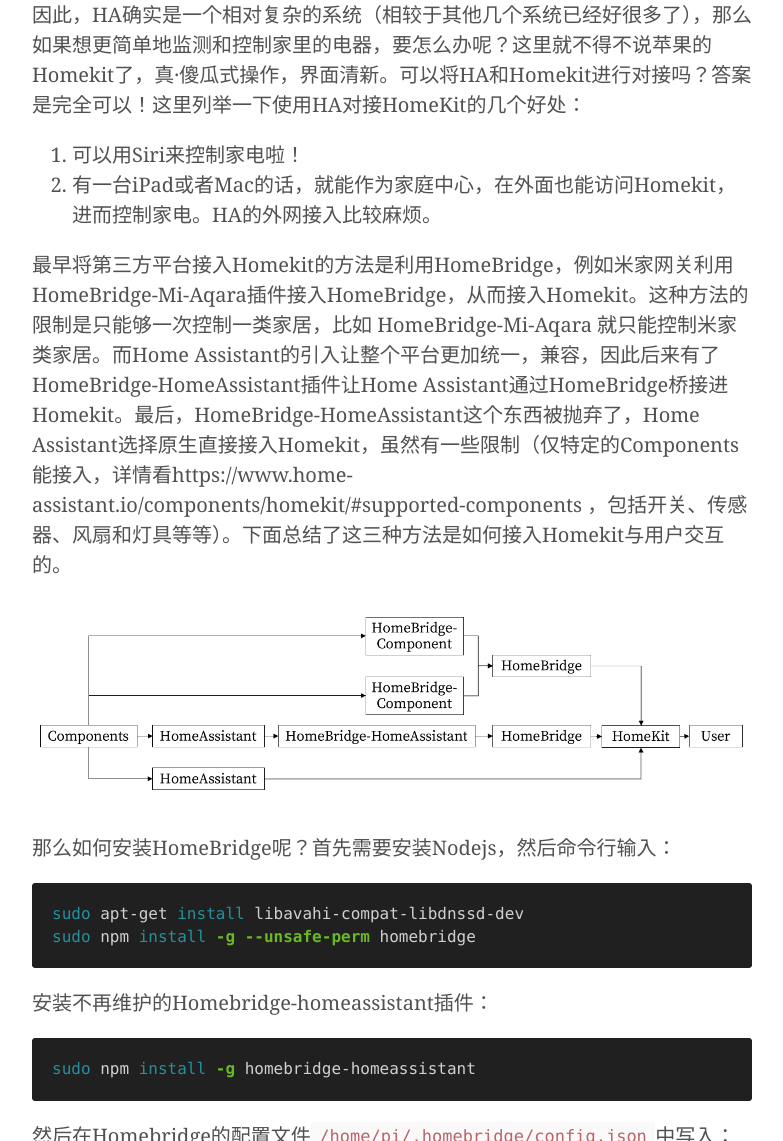
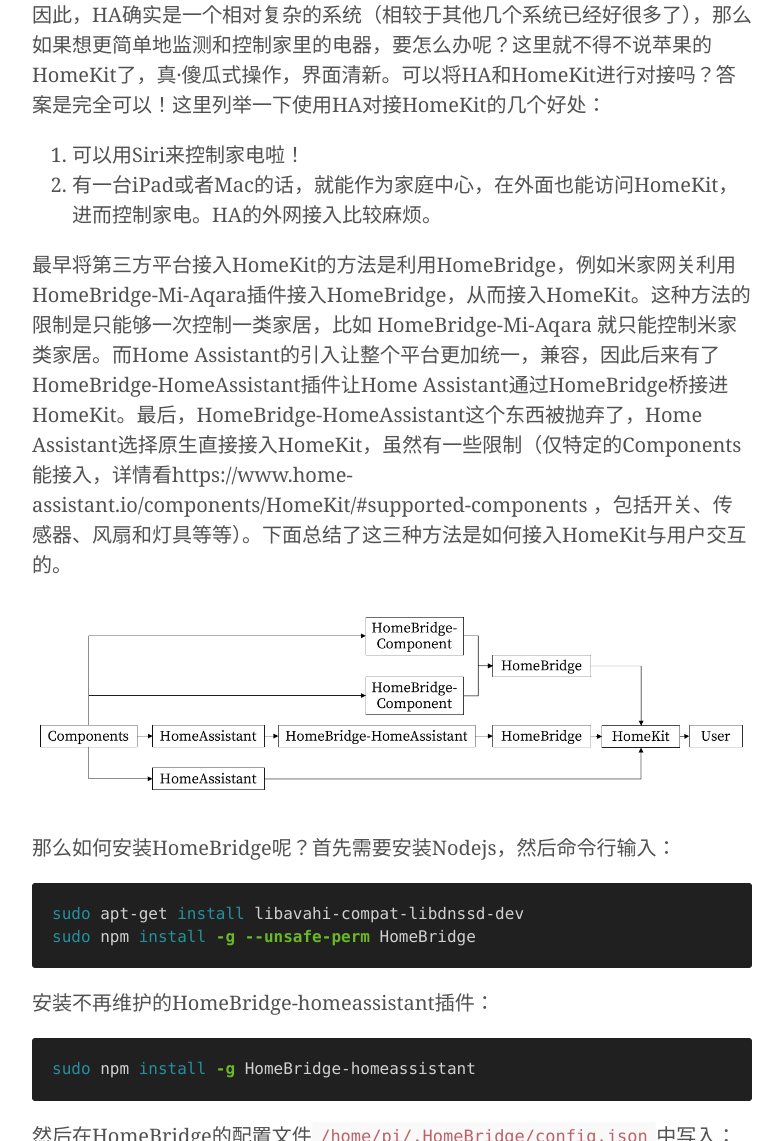
Before and after one commit to wittyfilter/wittyfilter.github.io, a Jekyll site: the page built from _posts/2018-12-10-Smart-Home.md, in a window 1280 px wide and 1400 px high, scrolled down 8357 px. Shown: the part 259-1400 px from the top of the window, without its empty margins (248-1031 px from the left). Built offline with Jekyll 4.4.1, drawn with Linux system fonts in a browser that asks for light colours; some web fonts are replaced; comment, search, counter and statistics services are not loaded; some of the changed text lies outside the part shown.

````diff
--- a/_posts/2018-12-10-Smart-Home.md
+++ b/_posts/2018-12-10-Smart-Home.md
@@ -5,16 +5,16 @@ categories:
 - Technique
 tags:
 - Raspberry Pi
-- Home-assistant
-- Homebridge
-- Homekit
+- Home Assistant
+- HomeBridge
+- HomeKit
 ---
 
 ## 前言
 
 ![]({{ site.baseurl }}/public/images/HA1.png)
 
-上面的画面是否有一种浓浓的科技感？没有错，这就是苹果在iOS10中带来的智能家居应用Homekit。图中的每一个元素都是家中电器设备或传感单元的控制接口。为什么笔者要弄智能家居呢？来源于一个非常小的需求：家里的门锁总感觉不可靠，即使有了淘宝神器也不能完全安心，每天还是会纠结门是否关好。聊天的时候淡淡说有那种门窗传感器可以了解一下，于是乎上什么值得买搜了一下，找到了一个讲小米智能家居全家桶排雷的文章，里面介绍到了Home Assistant开源智能家居平台，可以和苹果的Homekit进行对接，这样就可以在手机上监控家中的情况。这篇文章让我想起了国庆去托马斯家住的时候，早上七点钟灯会自动开起来，当时托马斯很自豪地说这是他设置的智能家居程式，让我羡慕不已，感觉有种赛博朋克的味道！正好，在实验室里面找到了闲置许久的树莓派，拿来做家庭控制中心正好不过了！
+上面的画面是否有一种浓浓的科技感？没有错，这就是苹果在iOS10中带来的智能家居应用HomeKit。图中的每一个元素都是家中电器设备或传感单元的控制接口。为什么笔者要弄智能家居呢？来源于一个非常小的需求：家里的门锁总感觉不可靠，即使有了淘宝神器也不能完全安心，每天还是会纠结门是否关好。聊天的时候淡淡说有那种门窗传感器可以了解一下，于是乎上什么值得买搜了一下，找到了一个讲小米智能家居全家桶排雷的文章，里面介绍到了Home Assistant开源智能家居平台，可以和苹果的HomeKit进行对接，这样就可以在手机上监控家中的情况。这篇文章让我想起了国庆去托马斯家住的时候，早上七点钟灯会自动开起来，当时托马斯很自豪地说这是他设置的智能家居程式，让我羡慕不已，感觉有种赛博朋克的味道！正好，在实验室里面找到了闲置许久的树莓派，拿来做家庭控制中心正好不过了！
 
 <!-- more -->
 
@@ -29,11 +29,11 @@ tags:
 
 根据上述的架构，显然当前智能家居还停留在自定义的控制规则上，和人工智能的“智能”二字相去甚远，但说到底其本意是为了方便生活中的一些小细节，因此也算是一个很有意义的“大人的玩具”了！再者，当前大的互联网公司在布局自己的智能家居产品时，或多或少会收集一些用户数据，这些数据日后经过训练，都有可能作为一种智能服务提供给消费者，真正做到Smart Home这一级别的智能家居。
 
-那么，这么多智能家居平台，要选择哪一家呢？虽然每个公司都有自己的战略布局，但当前对于开发者的友好程度并不一致。例如，有小米博联这样的“半开放”平台（虽然加塞了自己的东西但是可以很好地接入第三方平台）和阿里京东这样的“封闭”平台（截止目前，天猫精灵AI联盟里面买的东西还是只能用天猫精灵控制，也就是从自家的app里面添加以外别无他法）。其实我们最经常能接触到的智能家居控制中心便是苹果的Homekit，界面非常符合苹果一贯的简洁风格，但是Homekit的配件都很贵，预算有限的人（包括我）常常会望而却步，才不得不考虑买其他家的智能家居产品。如果不介意都买一家公司的“全家桶”，那么这家公司自己的智能家庭APP已经可以满足你的需求。如果考虑到价格和性能，每种产品都选择了不同家的公司，那手机里装的APP就要塞不下了。
+那么，这么多智能家居平台，要选择哪一家呢？虽然每个公司都有自己的战略布局，但当前对于开发者的友好程度并不一致。例如，有小米博联这样的“半开放”平台（虽然加塞了自己的东西但是可以很好地接入第三方平台）和阿里京东这样的“封闭”平台（截止目前，天猫精灵AI联盟里面买的东西还是只能用天猫精灵控制，也就是从自家的app里面添加以外别无他法）。其实我们最经常能接触到的智能家居控制中心便是苹果的HomeKit，界面非常符合苹果一贯的简洁风格，但是HomeKit的配件都很贵，预算有限的人（包括我）常常会望而却步，才不得不考虑买其他家的智能家居产品。如果不介意都买一家公司的“全家桶”，那么这家公司自己的智能家庭APP已经可以满足你的需求。如果考虑到价格和性能，每种产品都选择了不同家的公司，那手机里装的APP就要塞不下了。
 
 ![]({{ site.baseurl }}/public/images/HA2.png)
 
-因此，为了将很多家智能家居设备整合在一起，需要用到第三方的开放平台。首先要说开源的Homebridge，它由前Homekit程序员创建，用Node.js编写，让无法接入Homekit的第三方产品通过插件兼容桥接入。然后就是本文的重点Home Assistant（HA，下同），它属于新兴力量，基于Python且UI友好，崇尚“Simplicity”，社区活跃而文档丰富，每周都有新版本的小插件发布。此外还有其他一些好平台，比如Domoticz，openHAB等，笔者尚未接触过。根据网路上的描述，OpenHAB基于Java开发，社区非常成熟，但插件审核严格，更新较慢；而Domoticz用C++实现，体积小可扩展性高，但其中文社区不够活跃，文档也相对较少。
+因此，为了将很多家智能家居设备整合在一起，需要用到第三方的开放平台。首先要说开源的HomeBridge，它由前HomeKit程序员创建，用Node.js编写，让无法接入HomeKit的第三方产品通过插件兼容桥接入。然后就是本文的重点Home Assistant（HA，下同），它属于新兴力量，基于Python且UI友好，崇尚“Simplicity”，社区活跃而文档丰富，每周都有新版本的小插件发布。此外还有其他一些好平台，比如Domoticz，openHAB等，笔者尚未接触过。根据网路上的描述，OpenHAB基于Java开发，社区非常成熟，但插件审核严格，更新较慢；而Domoticz用C++实现，体积小可扩展性高，但其中文社区不够活跃，文档也相对较少。
 
 ![]({{ site.baseurl }}/public/images/HA5.png)
 
@@ -128,9 +128,9 @@ automation: !include automations.yaml
 script: !include scripts.yaml
 ```
 
-如果是在树莓派上，还可以考虑官方的[Hass.io](https://www.home-assistant.io/hassio/)，一个基于Docker的HA系统，将镜像烧录到SD卡上就可以即插即用！笔者不考虑Hass.io的原因是希望在树莓派上还可以运行一些别的程序，比如Homebridge或者媒体中心之类的，因此就选择了手动安装啦～
+如果是在树莓派上，还可以考虑官方的[Hass.io](https://www.home-assistant.io/hassio/)，一个基于Docker的HA系统，将镜像烧录到SD卡上就可以即插即用！笔者不考虑Hass.io的原因是希望在树莓派上还可以运行一些别的程序，比如HomeBridge或者媒体中心之类的，因此就选择了手动安装啦～
 
-## 2. 原理与接入Homekit
+## 2. 原理与接入HomeKit
 
 HA的基本原理用其官网的一张图就可以概括：
 
@@ -149,12 +149,12 @@ HA的基本原理用其官网的一张图就可以概括：
 
 ![](https://developers.home-assistant.io/img/en/architecture/ha_full_architecture.png)
 
-因此，HA确实是一个相对复杂的系统（相较于其他几个系统已经好很多了），那么如果想更简单地监测和控制家里的电器，要怎么办呢？这里就不得不说苹果的Homekit了，真·傻瓜式操作，界面清新。可以将HA和Homekit进行对接吗？答案是完全可以！这里列举一下使用HA对接HomeKit的几个好处：
+因此，HA确实是一个相对复杂的系统（相较于其他几个系统已经好很多了），那么如果想更简单地监测和控制家里的电器，要怎么办呢？这里就不得不说苹果的HomeKit了，真·傻瓜式操作，界面清新。可以将HA和HomeKit进行对接吗？答案是完全可以！这里列举一下使用HA对接HomeKit的几个好处：
 
 1. 可以用Siri来控制家电啦！
-2. 有一台iPad或者Mac的话，就能作为家庭中心，在外面也能访问Homekit，进而控制家电。HA的外网接入比较麻烦。
+2. 有一台iPad或者Mac的话，就能作为家庭中心，在外面也能访问HomeKit，进而控制家电。HA的外网接入比较麻烦。
 
-最早将第三方平台接入Homekit的方法是利用HomeBridge，例如米家网关利用HomeBridge-Mi-Aqara插件接入HomeBridge，从而接入Homekit。这种方法的限制是只能够一次控制一类家居，比如 HomeBridge-Mi-Aqara 就只能控制米家类家居。而Home Assistant的引入让整个平台更加统一，兼容，因此后来有了HomeBridge-HomeAssistant插件让Home Assistant通过HomeBridge桥接进Homekit。最后，HomeBridge-HomeAssistant这个东西被抛弃了，Home Assistant选择原生直接接入Homekit，虽然有一些限制（仅特定的Components能接入，详情看https://www.home-assistant.io/components/homekit/#supported-components ，包括开关、传感器、风扇和灯具等等）。下面总结了这三种方法是如何接入Homekit与用户交互的。
+最早将第三方平台接入HomeKit的方法是利用HomeBridge，例如米家网关利用HomeBridge-Mi-Aqara插件接入HomeBridge，从而接入HomeKit。这种方法的限制是只能够一次控制一类家居，比如 HomeBridge-Mi-Aqara 就只能控制米家类家居。而Home Assistant的引入让整个平台更加统一，兼容，因此后来有了HomeBridge-HomeAssistant插件让Home Assistant通过HomeBridge桥接进HomeKit。最后，HomeBridge-HomeAssistant这个东西被抛弃了，Home Assistant选择原生直接接入HomeKit，虽然有一些限制（仅特定的Components能接入，详情看https://www.home-assistant.io/components/HomeKit/#supported-components ，包括开关、传感器、风扇和灯具等等）。下面总结了这三种方法是如何接入HomeKit与用户交互的。
 
 ![]({{ site.baseurl }}/public/images/HA7.png)
 
@@ -162,21 +162,21 @@ HA的基本原理用其官网的一张图就可以概括：
 
 ```zsh
 sudo apt-get install libavahi-compat-libdnssd-dev
-sudo npm install -g --unsafe-perm homebridge
+sudo npm install -g --unsafe-perm HomeBridge
 ```
 
-安装不再维护的Homebridge-homeassistant插件：
+安装不再维护的HomeBridge-homeassistant插件：
 
 ```zsh
-sudo npm install -g homebridge-homeassistant
+sudo npm install -g HomeBridge-homeassistant
 ```
 
-然后在Homebridge的配置文件`/home/pi/.homebridge/config.json`中写入：
+然后在HomeBridge的配置文件`/home/pi/.HomeBridge/config.json`中写入：
 
 ```json
 {
     "bridge": {
-        "name":"Homebridge",
+        "name":"HomeBridge",
         "username":"11:22:33:44:55:66",
         "port":51826,
         "pin":"123-45-678"
@@ -193,22 +193,22 @@ sudo npm install -g homebridge-homeassistant
 }
 ```
 
-其中，username是树莓派的MAC地址，port是Homekit的端口默认就好，pin是在 iPhone 上认证 HomeBridge 网关的密码，随喜好输入，而password是在HA中设置的访问密码。最后的supported_types就是你希望支持的组件啦！最后，运行
+其中，username是树莓派的MAC地址，port是HomeKit的端口默认就好，pin是在 iPhone 上认证 HomeBridge 网关的密码，随喜好输入，而password是在HA中设置的访问密码。最后的supported_types就是你希望支持的组件啦！最后，运行
 
 ```zsh
-homebridge -D
+HomeBridge -D
 ```
 
-即可将HA通过HomeBridge接入Homekit！那么，HA中原生支持的Homekit组件怎么添加呢？只需要在配置中写上：
+即可将HA通过HomeBridge接入HomeKit！那么，HA中原生支持的HomeKit组件怎么添加呢？只需要在配置中写上：
 
 ```yaml
-homekit:
+HomeKit:
 ```
 
-需要注意初次启用homekit组件后，HA 主页会出现 PIN 码，若没有出现，删除配置文件夹下 `.homekit.state` 重试。如果想要让一些HA中的组件不要在Homekit中出现，只需要在filter域中添加` exclude_domains`和` exclude_entities`部分即可，例如：
+需要注意初次启用HomeKit组件后，HA 主页会出现 PIN 码，若没有出现，删除配置文件夹下 `.HomeKit.state` 重试。如果想要让一些HA中的组件不要在HomeKit中出现，只需要在filter域中添加` exclude_domains`和` exclude_entities`部分即可，例如：
 
 ```yaml
-homekit:
+HomeKit:
   filter:
     exclude_domains:
       - automation
@@ -461,18 +461,18 @@ camera:
 
 其中，name是设备名，deviceid（设备序列号）见 https://open.ys7.com/console/device.html ，appkey和appsecret见 https://open.ys7.com/console/application.html 。原理就是每隔30秒调用萤石的api取一次设备图像，这个时间间隔可以在ezviz.py中修改。
 
-虽然在HA中添加了摄像头，但是其图像并不能在Homekit中显示，因为这一部分目前还没有得到实现，怎么办呢？只能退而求其次，用Homebridge来为摄像头桥接了。安装Camera-ffmpeg插件：
+虽然在HA中添加了摄像头，但是其图像并不能在HomeKit中显示，因为这一部分目前还没有得到实现，怎么办呢？只能退而求其次，用HomeBridge来为摄像头桥接了。安装Camera-ffmpeg插件：
 
 ```zsh
-sudo npm install -g homebridge-camera-ffmpeg
+sudo npm install -g HomeBridge-camera-ffmpeg
 ```
 
-安装后，修改Homebridge的配置`config.json`如下：
+安装后，修改HomeBridge的配置`config.json`如下：
 
 ```json
 {
     "bridge": {
-        "name":"Homebridge",
+        "name":"HomeBridge",
         "username":"11:22:33:44:55:66",
         "port":51826,
         "pin":"123-45-678"
@@ -495,7 +495,7 @@ sudo npm install -g homebridge-camera-ffmpeg
 }
 ```
 
-运行HomeBridge后就可以在Homekit中根据上面的pin添加摄像头啦～
+运行HomeBridge后就可以在HomeKit中根据上面的pin添加摄像头啦～
 
 FFmpeg还有另外一个功能，那就是运动检测，怎么做到呢？因为现在的视频压缩算法需要判断当前的画面和之前画面的差别，如果差别很大就会产生一个新的场景（scene），这一特性刚好可以用来判断静止的相机画面中是否有运动。正好，HA中就有一个FFmpeg Motion的组件：
 
````
